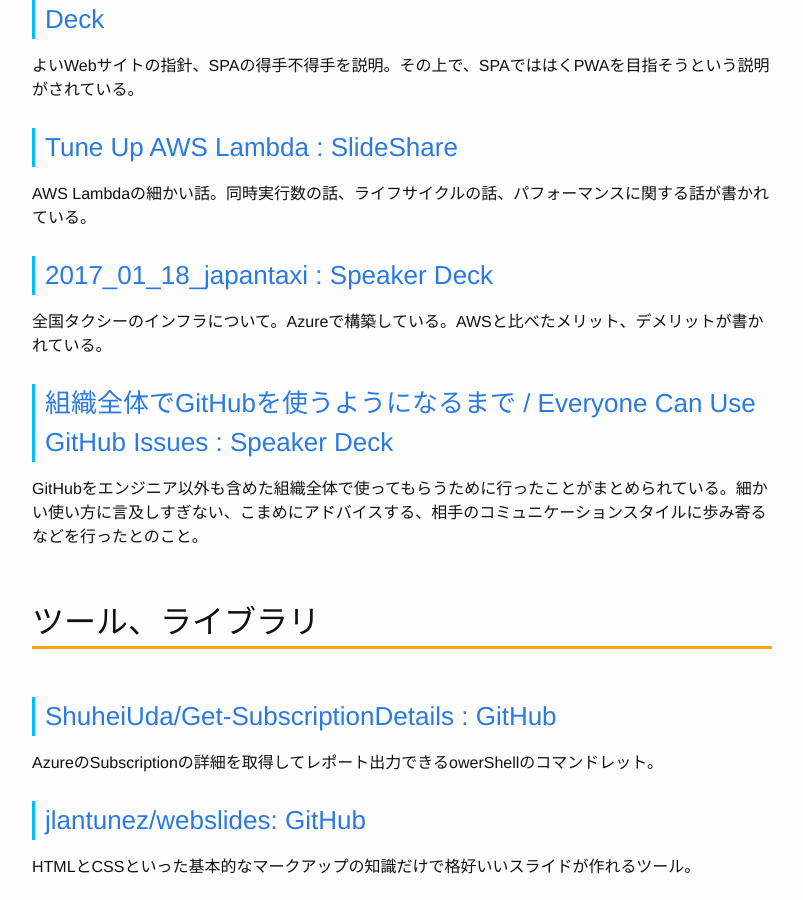
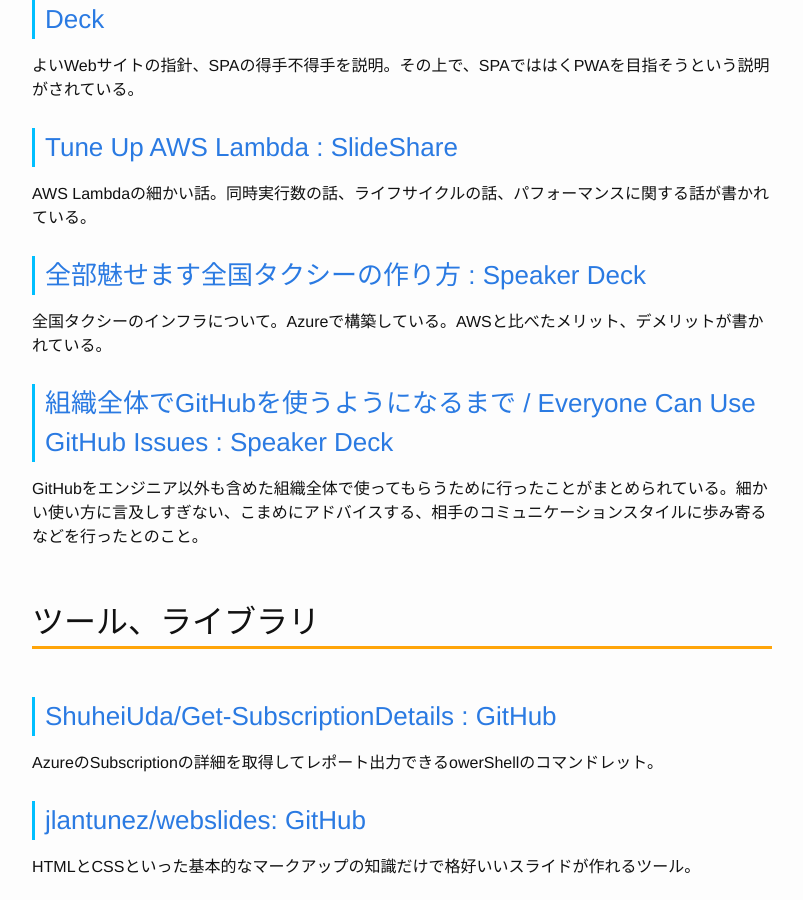
Before and after one commit to Gather-Tech/Gather-Tech.github.io, a Jekyll site: the page built from _posts/2017/2017-01-23-Gather30.md, in a window 1280 px wide and 900 px high, scrolled down 3350 px. Shown: the whole window, without its empty margins (238-1041 px from the left). Built offline with Jekyll 4.4.1, drawn with Linux system fonts in a browser that asks for light colours.

Commit message:
update title

```diff
--- a/_posts/2017/2017-01-23-Gather30.md
+++ b/_posts/2017/2017-01-23-Gather30.md
@@ -84,7 +84,7 @@
 
 AWS Lambdaの細かい話。同時実行数の話、ライフサイクルの話、パフォーマンスに関する話が書かれている。
 
-### [2017_01_18_japantaxi : Speaker Deck](https://speakerdeck.com/shotaumeda/2017-01-18-japantaxi)
+### [全部魅せます全国タクシーの作り方 : Speaker Deck](https://speakerdeck.com/shotaumeda/2017-01-18-japantaxi)
 
 全国タクシーのインフラについて。Azureで構築している。AWSと比べたメリット、デメリットが書かれている。
 
```
